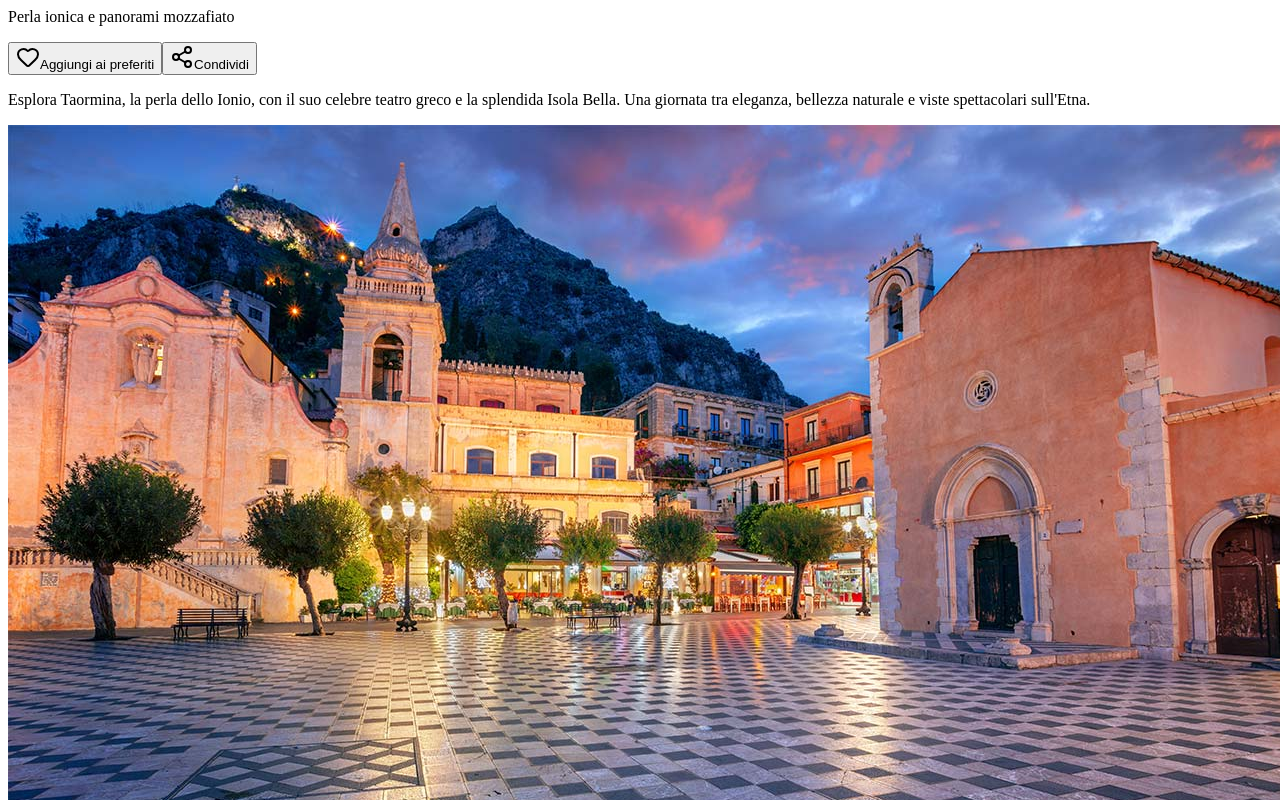
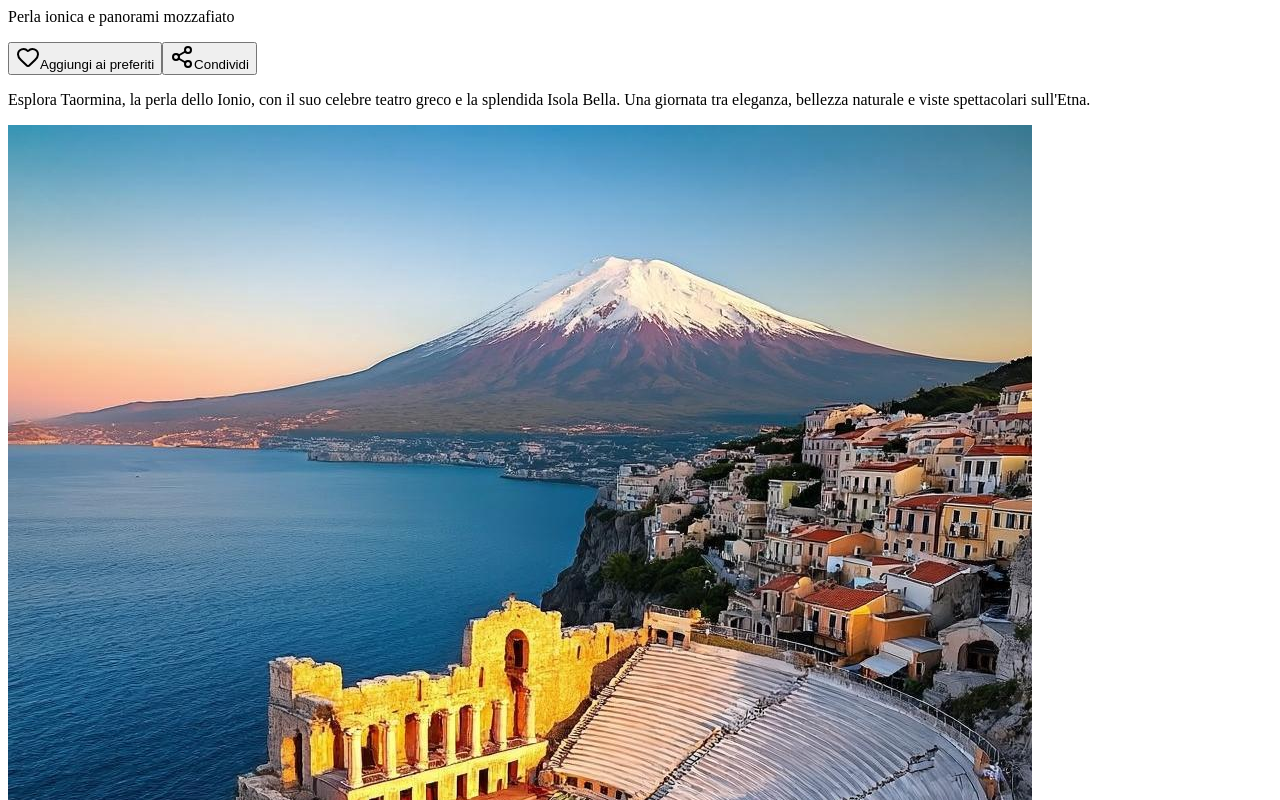
Before and after one commit to Kina67/Sicilia, a Next.js app: page /Sicilia/ in a window 1280 px wide. Shown: the part 9300-10100 px from the top of the page. Built offline with nearby package versions, Linux system fonts and the light colour scheme.

Commit message:
Update page.tsx

```diff
--- a/src/app/page.tsx
+++ b/src/app/page.tsx
@@ -130,7 +130,7 @@ export default function SiciliaViaggio() {
       sottotitolo: "Perla ionica e panorami mozzafiato",
       descrizione: "Esplora Taormina, la perla dello Ionio, con il suo celebre teatro greco e la splendida Isola Bella. Una giornata tra eleganza, bellezza naturale e viste spettacolari sull'Etna.",
       colore: "from-blue-500 to-indigo-600",
-      immagini: ["taormina_1.jpg", "isola-bella.jpg", "taormina.jpg"],
+      immagini: ["taormina.jpg", "isola-bella.jpg", "taormina.jpg"],
       mattina: {
         titolo: "Mattina: Taormina",
         attivita: [
```
